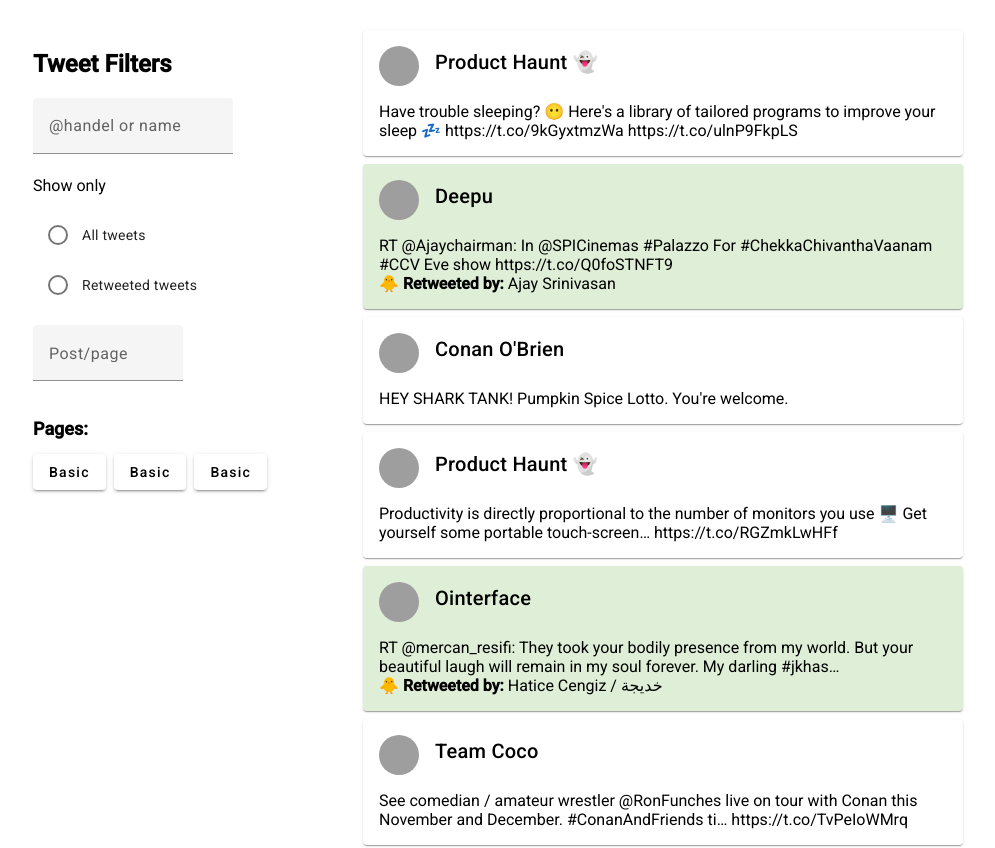
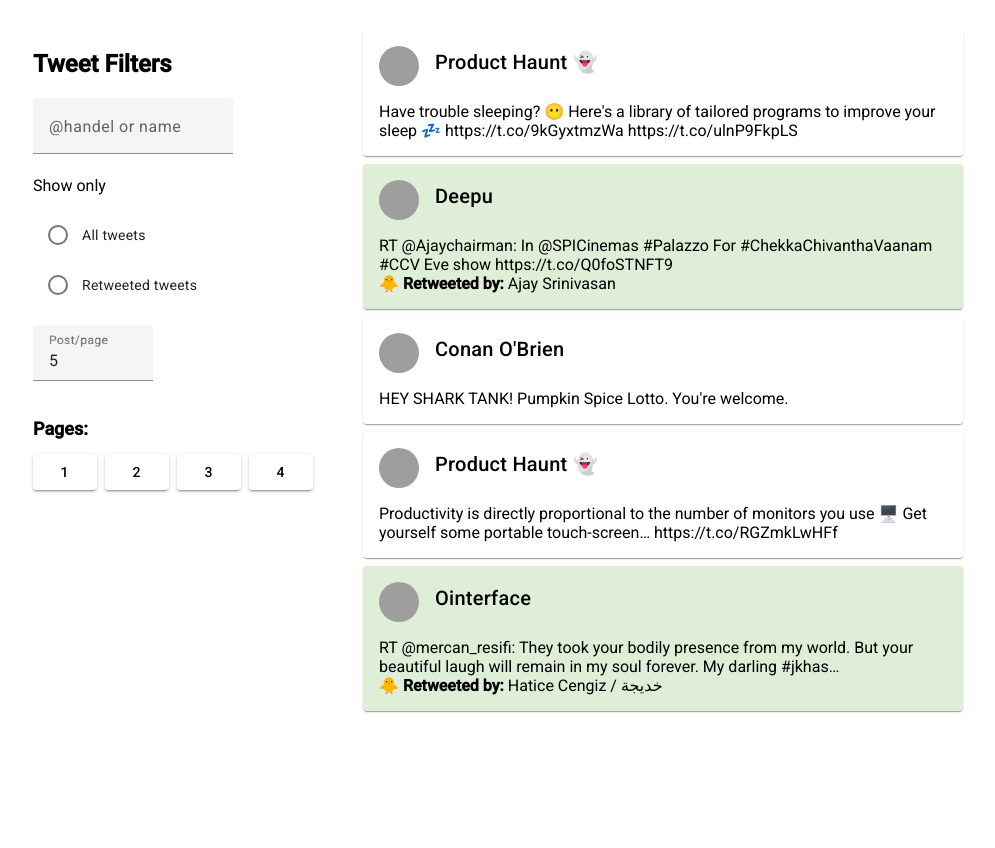
Before and after one commit to allhandsondeck/Small-Twitter-Clone, an Angular app: page / in a window 1280 px wide. Shown: the top 848 px of the page, without its empty margins (142-1137 px from the left). Built offline with nearby package versions, Linux system fonts and the light colour scheme; grey boxes are pictures that could not be loaded.

Commit message:
feat: add pagination

```diff
--- a/src/app/components/pagination/pagination.component.html
+++ b/src/app/components/pagination/pagination.component.html
@@ -1,12 +1,27 @@
-<mat-form-field class="example-form-field">
+<mat-form-field class="form-field">
   <mat-label>Post/page</mat-label>
-  <input matInput type="number" min="1" max="10" [(ngModel)]="value" />
+  <input
+    matInput
+    type="number"
+    min="1"
+    max="10"
+    [(ngModel)]="tweetsPerPage"
+    (ngModelChange)="onTweetsPerPageChange($event)"
+    placeholder="Post/page"
+  />
 </mat-form-field>
 
 <h2>Pages:</h2>
 
-<div class="example-button-row">
-  <button mat-raised-button>Basic</button>
-  <button mat-raised-button>Basic</button>
-  <button mat-raised-button>Basic</button>
+<div
+  class="page-count-button-container"
+  *ngIf="totalPageCount$ | async as totalTweets"
+>
+  <button
+    *ngFor="let page of range(totalTweets); let i = index"
+    mat-raised-button
+    (click)="onPageChange(i + 1)"
+  >
+    {{ i + 1 }}
+  </button>
 </div>
--- a/src/app/components/pagination/pagination.component.scss
+++ b/src/app/components/pagination/pagination.component.scss
@@ -1,12 +1,9 @@
-.example-form-field {
-  width: 150px;
+.form-field {
+  width: 120px;
 }
 
-.example-button-row button,
-.example-button-row a {
+.page-count-button-container button,
+.page-count-button-container a {
   margin-right: 8px;
+  margin-bottom: 8px;
 }
-
-.example-disabled {
-  display: inline-block;
-}
--- a/src/app/components/pagination/pagination.component.ts
+++ b/src/app/components/pagination/pagination.component.ts
@@ -1,4 +1,6 @@
 import { ChangeDetectionStrategy, Component } from '@angular/core';
+import { Subject } from 'rxjs';
+import { PaginationService } from 'src/app/services/pagination.service';
 
 @Component({
   selector: 'app-pagination',
@@ -7,5 +9,21 @@
   changeDetection: ChangeDetectionStrategy.OnPush,
 })
 export class PaginationComponent {
-  value = '';
+  constructor(private paginationService: PaginationService) {}
+  totalPageCount$: Subject<number> =
+    this.paginationService.totalPageCountSubject;
+  tweetsPerPage: number = this.paginationService.tweetsPerPageSubject.value;
+
+  onPageChange(newPage: number) {
+    this.paginationService.currentPageSubject.next(newPage);
+  }
+
+  onTweetsPerPageChange(newTweetsPerPage: number) {
+    this.paginationService.tweetsPerPageSubject.next(newTweetsPerPage);
+    this.paginationService.currentPageSubject.next(1);
+  }
+
+  range(count: number): number[] {
+    return Array.from({ length: count }, (_, i) => i + 1);
+  }
 }
--- a/src/app/components/search-box/search-box.component.html
+++ b/src/app/components/search-box/search-box.component.html
@@ -1,4 +1,5 @@
-<mat-form-field class="example-form-field">
+<mat-form-field class="form-field">
+  <mat-label>@handel or name</mat-label>
   <input
     matInput
     type="text"
--- a/src/app/components/search-box/search-box.component.scss
+++ b/src/app/components/search-box/search-box.component.scss
@@ -1,3 +1,3 @@
-.example-form-field {
+.form-field {
   width: 200px;
 }
--- a/src/app/components/tweet-list/tweet-list.component.html
+++ b/src/app/components/tweet-list/tweet-list.component.html
@@ -1,7 +1,7 @@
-<ng-container *ngIf="tweets$ | async as tweets">
+<ng-container *ngIf="filteredTweets">
   <app-tweet-item
     class="tweet-item"
-    *ngFor="let tweet of tweets"
+    *ngFor="let tweet of filteredTweets"
     [tweet]="tweet"
   ></app-tweet-item>
 </ng-container>
--- a/src/app/components/tweet-list/tweet-list.component.ts
+++ b/src/app/components/tweet-list/tweet-list.component.ts
@@ -1,19 +1,77 @@
-import { Component, OnInit } from '@angular/core';
-import { Observable } from 'rxjs';
+import {
+  ChangeDetectionStrategy,
+  ChangeDetectorRef,
+  Component,
+  Input,
+  OnDestroy,
+  OnInit,
+} from '@angular/core';
+import { Subject, combineLatest, startWith, takeUntil } from 'rxjs';
 import { Tweet } from 'src/app/models/tweet';
 import { DataService } from 'src/app/services/data.service';
+import { PaginationService } from 'src/app/services/pagination.service';
 
 @Component({
   selector: 'app-tweet-list',
   templateUrl: './tweet-list.component.html',
   styleUrls: ['./tweet-list.component.scss'],
+  changeDetection: ChangeDetectionStrategy.OnPush,
 })
-export class TweetListComponent implements OnInit {
-  tweets$: Observable<Tweet[]> | undefined;
+export class TweetListComponent implements OnInit, OnDestroy {
+  allTweets: Tweet[] | undefined;
+  filteredTweets: Tweet[] | undefined;
+  currentPage: number = 1;
+  tweetsPerPage: number | undefined;
+  totalTweets: number | undefined;
+  private destroy$: Subject<void> = new Subject();
 
-  constructor(private dataService: DataService) {}
+  constructor(
+    private dataService: DataService,
+    private paginationService: PaginationService,
+    private cd: ChangeDetectorRef
+  ) {}
 
   ngOnInit() {
-    this.tweets$ = this.dataService.getTweetData();
+    combineLatest([
+      this.paginationService.currentPageSubject,
+      this.paginationService.tweetsPerPageSubject,
+    ])
+      .pipe(takeUntil(this.destroy$))
+      .subscribe(([newPage, newTweetsPerPage]) => {
+        this.currentPage = newPage;
+        this.tweetsPerPage = newTweetsPerPage;
+        this.setTotalPageCount();
+        this.getPaginatedTweets();
+        this.cd.detectChanges();
+      });
+
+    this.dataService
+      .getTweetData()
+      .pipe(takeUntil(this.destroy$))
+      .subscribe((tweets) => {
+        this.allTweets = tweets;
+        this.totalTweets = tweets.length;
+        this.setTotalPageCount();
+        this.getPaginatedTweets();
+        this.cd.detectChanges();
+      });
+  }
+
+  private setTotalPageCount() {
+    if (this.totalTweets && this.tweetsPerPage) {
+      const totalPageCount = Math.ceil(this.totalTweets / this.tweetsPerPage);
+      this.paginationService.totalPageCountSubject.next(totalPageCount);
+    }
+  }
+
+  private getPaginatedTweets(): void {
+    const startIndex = (this.currentPage - 1) * this.tweetsPerPage!;
+    const endIndex = startIndex + this.tweetsPerPage!;
+    this.filteredTweets = this.allTweets?.slice(startIndex, endIndex);
+  }
+
+  ngOnDestroy() {
+    this.destroy$.next();
+    this.destroy$.complete();
   }
 }
--- /dev/null
+++ b/src/app/services/pagination.service.ts
@@ -0,0 +1,13 @@
+import { Injectable } from '@angular/core';
+import { BehaviorSubject, Subject } from 'rxjs';
+
+@Injectable({
+  providedIn: 'root',
+})
+export class PaginationService {
+  currentPageSubject: BehaviorSubject<number> = new BehaviorSubject<number>(1);
+  tweetsPerPageSubject: BehaviorSubject<number> = new BehaviorSubject<number>(
+    5
+  );
+  totalPageCountSubject: Subject<number> = new Subject<number>();
+}
```
Also changed, not shown: 1 other file (tests, documents, lock files or other folders).
